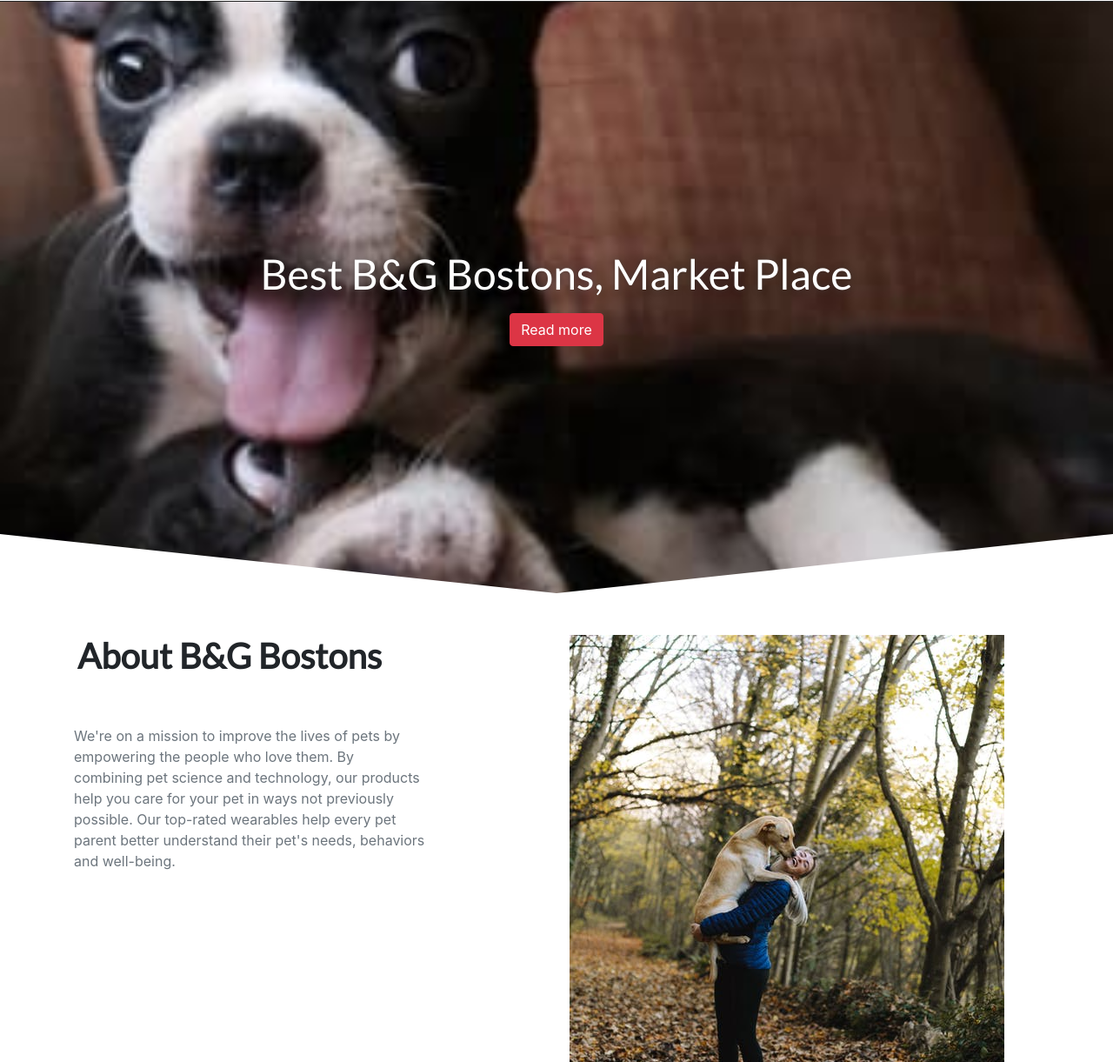
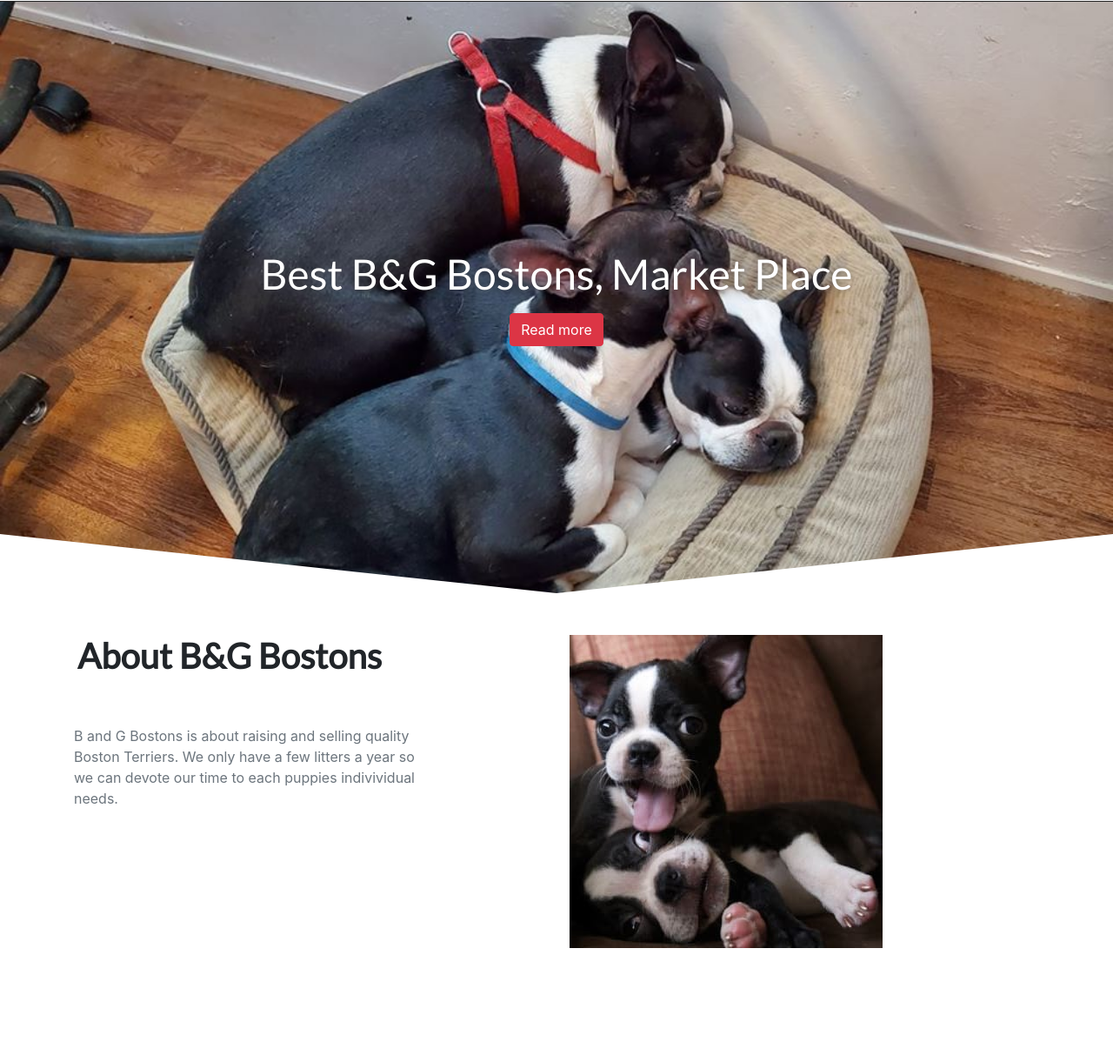
Before and after one commit to hakizimana-fred/b-g-bostons, a Gatsby site: page / in a window 1280 px wide. Shown: the part 79-1300 px from the top of the page at 87% size. Built offline with nearby package versions, Linux system fonts and the light colour scheme; Gatsby itself is replaced by a stand-in of ours.

Commit message:
dog pic update

```diff
--- a/src/components/Description.js
+++ b/src/components/Description.js
@@ -1,6 +1,6 @@
 import React from "react"
 import { Container, Row, Col } from "reactstrap"
-import pet from "../images/girl.jpeg"
+import pet from "../images/1.jpg"
 export const Description = () => {
   return (
     <section className="py-5 description">
@@ -11,11 +11,9 @@ export const Description = () => {
               About B&G Bostons
             </h1>
             <p className="text-muted w-75 py-5">
-              We're on a mission to improve the lives of pets by empowering the
-              people who love them. By combining pet science and technology, our
-              products help you care for your pet in ways not previously
-              possible. Our top-rated wearables help every pet parent better
-              understand their pet's needs, behaviors and well-being.
+             B and G Bostons is about raising and selling quality
+             Boston Terriers. We only have a few litters a year so
+             we can devote our time to each puppies indivividual needs.
             </p>
           </Col>
           <Col className="col-back col-md-6">
--- a/src/components/Footer.js
+++ b/src/components/Footer.js
@@ -33,8 +33,10 @@ export const Footer = () => {
             <h5>Follow us</h5>
 
             <div className="d-flex justify-content-around">
-              <span className="social-icons">
+              <span >
+               <a href="https://www.facebook.com/B-and-G-Bostons-109623097159324" className="social-icons">
                 <FaFacebook />
+                </a>
               </span>
               <span className="social-icons">
                 <FaTwitter />
--- a/src/styles/main.scss
+++ b/src/styles/main.scss
@@ -67,7 +67,7 @@ body {
 
 .showcase {
   overflow: hidden;
-  background: url("../images/1.jpg") center/cover no-repeat;
+  background: url("../images/fb.jpg") center/cover no-repeat;
   clip-path: polygon(0 0, 100% 0, 100% 90%, 50% 100%, 0 90%);
   height: 85vh;
   .inner {
```
Also changed, not shown: src/images/fb.jpg (added).
